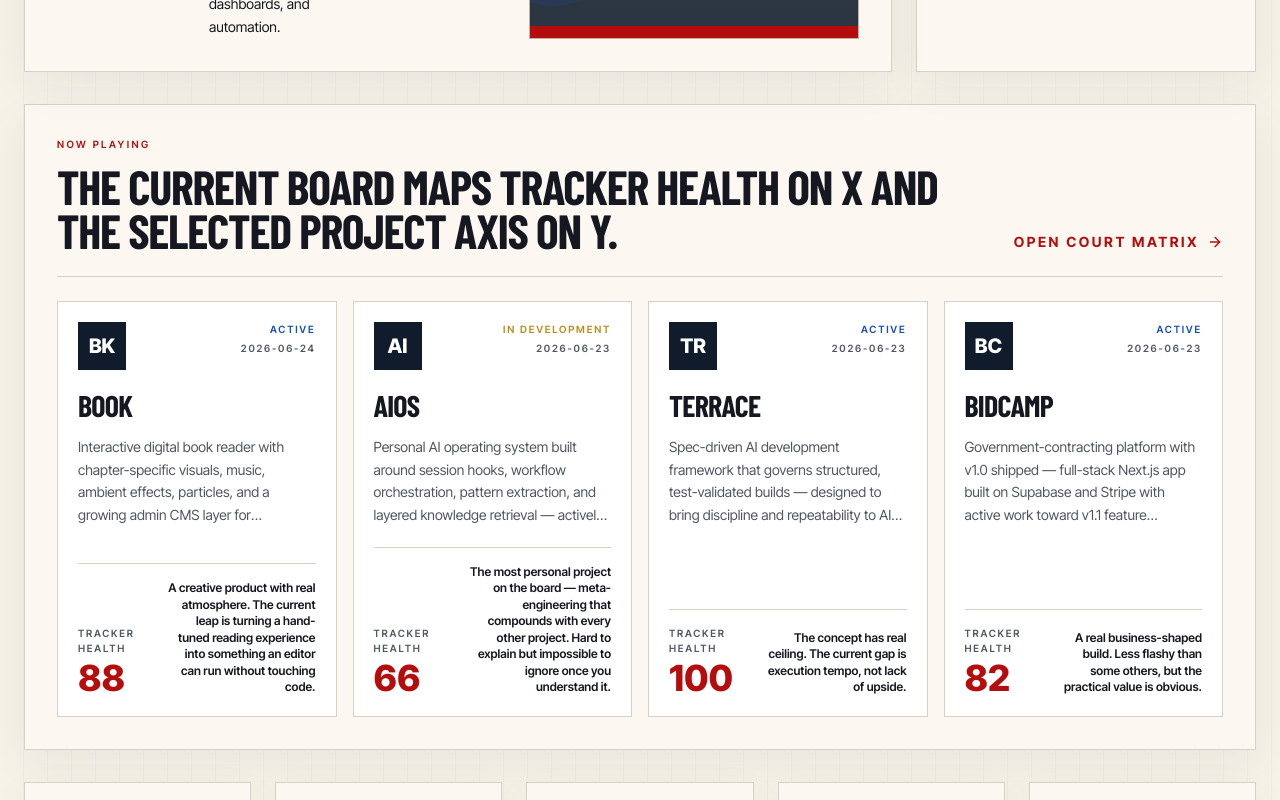
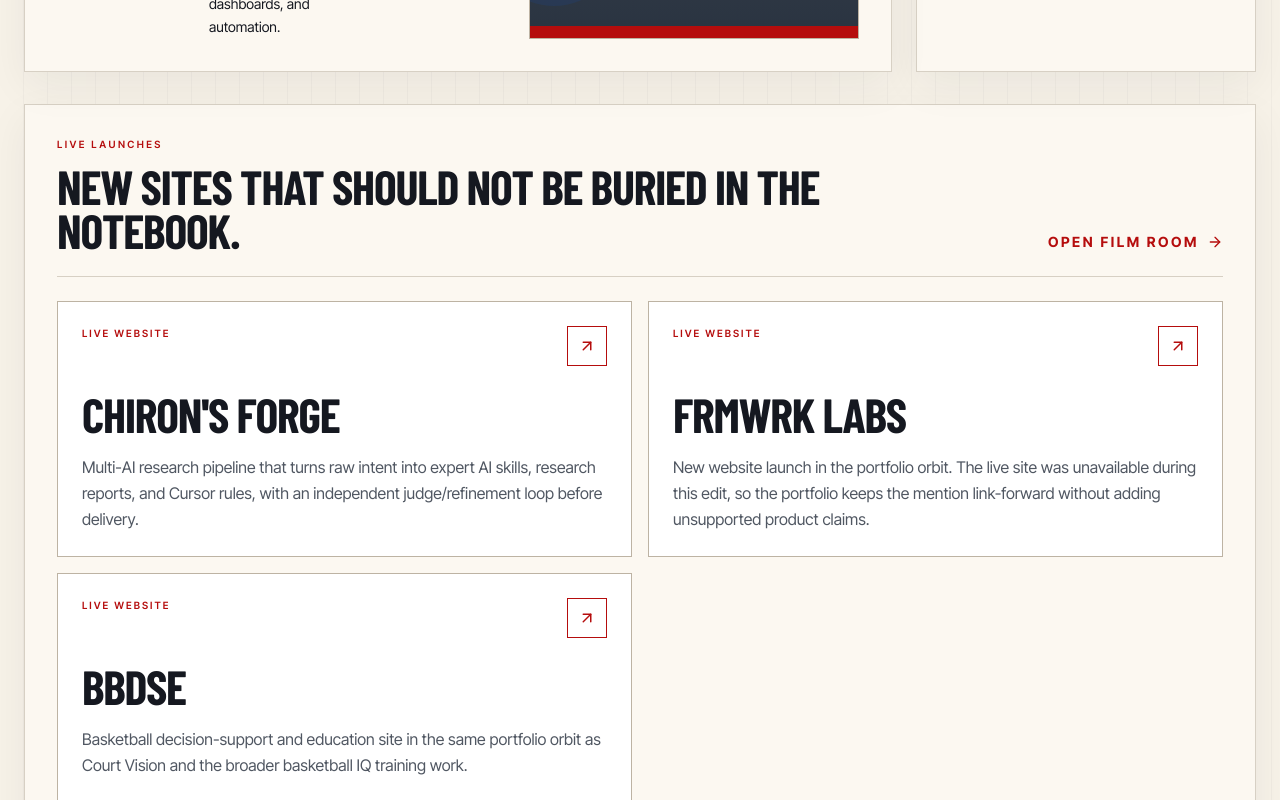
Before and after one commit to jakyeamos/portfolio, a React (Vite) app: page / in a window 1280 px wide. Shown: the part 1740-2540 px from the top of the page. Built offline with nearby package versions, Linux system fonts and the light colour scheme; grey boxes are pictures that could not be loaded; a web font is replaced by a local one.

Commit message:
Surface live launches and simplify court markers

```diff
--- a/src/content/currentProjects.ts
+++ b/src/content/currentProjects.ts
@@ -48,10 +48,10 @@ export const CURRENT_PROJECTS: readonly CurrentProject[] = [
     summary:
       'Full-stack music social platform in active development — covering discovery, ratings, feeds, market surfaces, clubs, and a shared web/mobile codebase in a TypeScript monorepo.',
     trackerComment:
-      'Run `pnpm clerk:doctor` again after `clerk auth login` and `clerk link`, then close the polymorphic `ExternalId` persistence gap and rerun the repo-level quality ladder.',
+      'Close the Phase 116 artifact trail, then continue Phase 117 provider credentials, Phase 82 hosted rollout evidence, or Phase 119 mobile/TestFlight launch blockers.',
     trackerStatus: 'needs_attention',
-    trackerScore: 79,
-    lastUpdated: '2026-06-12',
+    trackerScore: 78,
+    lastUpdated: '2026-06-25',
     tags: ['music', 'social', 'monorepo', 'tRPC', 'Prisma'],
     grades: { impact: 9, difficulty: 9, ambition: 10, creativity: 8 },
     scoutTake:
@@ -64,10 +64,10 @@ export const CURRENT_PROJECTS: readonly CurrentProject[] = [
     summary:
       'Personal AI operating system built around session hooks, workflow orchestration, pattern extraction, and layered knowledge retrieval — actively used as the backbone of daily engineering operations.',
     trackerComment:
-      'Triage the 18 full-suite Python test failures and stale repo-wide Ruff/BasedPyright baselines before claiming repo-level quality green.',
+      'Use the smoke-verified `aios tmcp review-plan` workflow on the full Soundscape visual-polish evidence set, then triage the remaining Ruff format/check and BasedPyright baseline failures.',
     trackerStatus: 'needs_attention',
-    trackerScore: 66,
-    lastUpdated: '2026-06-23',
+    trackerScore: 72,
+    lastUpdated: '2026-06-25',
     tags: ['Python', 'shell', 'SQLite', 'automation', 'AI-tooling'],
     grades: { impact: 8, difficulty: 7, ambition: 9, creativity: 9 },
     scoutTake:
--- a/src/content/portfolioContent.ts
+++ b/src/content/portfolioContent.ts
@@ -423,6 +423,12 @@ export const WEBSITE_LAUNCHES: readonly WebsiteLaunch[] = [
     href: 'https://www.frmwrklabs.com/',
     copy: 'New website launch in the portfolio orbit. The live site was unavailable during this edit, so the portfolio keeps the mention link-forward without adding unsupported product claims.',
   },
+  {
+    label: 'Live website',
+    title: 'BBDSE',
+    href: 'https://bbdse.vercel.app/',
+    copy: 'Basketball decision-support and education site in the same portfolio orbit as Court Vision and the broader basketball IQ training work.',
+  },
 ] as const;
 
 export const MISSING_PROJECT_PACKETS = [
--- a/src/pages/Blog.tsx
+++ b/src/pages/Blog.tsx
@@ -113,17 +113,29 @@ export default function Blog(): ReactElement {
 
             <section className="border border-[color:var(--color-line-strong)] bg-[color:var(--color-surface-muted)] p-6">
               <div className="section-kicker">Related Launches</div>
-              <div className="mt-5 grid gap-3">
+              <div className="mt-5 grid gap-4">
                 {WEBSITE_LAUNCHES.map((site) => (
                   <a
                     key={site.href}
                     href={site.href}
                     target="_blank"
                     rel="noreferrer"
-                    className="group flex items-center justify-between gap-4 border border-[color:var(--color-line)] bg-white px-4 py-4 text-sm font-bold uppercase tracking-[0.14em] text-[color:var(--color-ink)] hover:border-[color:var(--color-primary)] hover:text-[color:var(--color-primary)]"
+                    className="group flex min-h-32 items-start justify-between gap-4 border border-[color:var(--color-line-strong)] bg-white p-5 text-[color:var(--color-ink)] shadow-[0_10px_24px_rgba(16,28,44,0.05)] hover:border-[color:var(--color-primary)] hover:shadow-[0_14px_32px_rgba(181,13,13,0.1)]"
                   >
-                    {site.title}
-                    <ArrowRight size={15} />
+                    <span>
+                      <span className="block text-[10px] font-semibold uppercase tracking-[0.2em] text-[color:var(--color-primary)]">
+                        {site.label}
+                      </span>
+                      <span className="mt-3 block text-3xl font-black uppercase leading-none tracking-tight text-[color:var(--color-ink)] group-hover:text-[color:var(--color-primary)]">
+                        {site.title}
+                      </span>
+                      <span className="mt-3 block text-sm font-medium leading-relaxed normal-case tracking-normal text-[color:var(--color-ink-soft)]">
+                        {site.copy}
+                      </span>
+                    </span>
+                    <span className="mt-1 flex size-9 shrink-0 items-center justify-center border border-[color:var(--color-primary)] text-[color:var(--color-primary)] group-hover:bg-[color:var(--color-primary)] group-hover:text-white">
+                      <ArrowRight size={18} />
+                    </span>
                   </a>
                 ))}
               </div>
--- a/src/pages/CurrentProjects.tsx
+++ b/src/pages/CurrentProjects.tsx
@@ -26,6 +26,7 @@ import {
 
 const AXES: readonly ProjectAxis[] = ['impact', 'difficulty', 'ambition', 'creativity'] as const;
 const ALL_PROJECTS: readonly CurrentProject[] = [...CURRENT_PROJECTS, ...CLOSED_PROJECTS] as const;
+const COURT_MARKER_SIZE = 9;
 
 type CourtPoint = {
   left: number;
@@ -1113,10 +1114,6 @@ function normalizeCourtPoints(points: readonly CourtPoint[]): CourtPoint[] {
   }));
 }
 
-function markerSizeForProject(project: CurrentProject): number {
-  return 14 + project.grades.ambition;
-}
-
 function getThreePointArcTop(left: number): number {
   const arcX = clamp(left, 7, 93);
   const dx = arcX - 50;
@@ -1214,7 +1211,7 @@ function buildCourtLayout(projects: readonly CurrentProject[], axis: ProjectAxis
   const normalizedPoints = normalizeCourtPoints(rawPoints);
   const points = projects.map((project, index) => ({
     project,
-    markerSize: markerSizeForProject(project),
+    markerSize: COURT_MARKER_SIZE,
     ...normalizedPoints[index],
   }));
 
@@ -1742,8 +1739,6 @@ export default function CurrentProjects(): ReactElement {
 
                   {/* Shot markers */}
                   {courtLayout.map(({ project, markerSize, point, position }) => {
-                    const alpha = 0.38 + (project.trackerScore / 100) * 0.52;
-                    const markerRgb = getStatusRgb(project.trackerStatus);
                     const isSelected = selectedProject?.slug === project.slug;
                     const isHovered = hoveredSlug === project.slug;
 
@@ -1793,15 +1788,7 @@ export default function CurrentProjects(): ReactElement {
                         <motion.button
                           type="button"
                           aria-label={`${project.title} — click for details`}
-                          className="flex items-center justify-center rounded-full border border-white/80 text-[7px] font-black uppercase leading-none text-white"
-                          style={{
-                            height: `${markerSize}px`,
-                            width: `${markerSize}px`,
-                            backgroundColor: `rgba(${markerRgb},${alpha})`,
-                            boxShadow: isSelected
-                              ? `0 0 0 2px rgba(${markerRgb},0.55), 0 4px 12px rgba(16,28,44,0.22)`
-                              : '0 2px 8px rgba(16,28,44,0.18)',
-                          }}
+                          className="flex h-6 w-6 items-center justify-center rounded-full bg-transparent p-0"
                           animate={{ scale: isSelected ? 1.25 : 1 }}
                           whileHover={{ scale: 1.5 }}
                           transition={{ duration: 0.15 }}
@@ -1817,7 +1804,16 @@ export default function CurrentProjects(): ReactElement {
                           onMouseEnter={() => setHoveredSlug(project.slug)}
                           onMouseLeave={() => setHoveredSlug(null)}
                         >
-                          {project.shortCode}
+                          <span
+                            className="block rounded-full border border-white/90 bg-[color:var(--color-primary)]"
+                            style={{
+                              height: `${markerSize}px`,
+                              width: `${markerSize}px`,
+                              boxShadow: isSelected
+                                ? '0 0 0 2px rgba(181,13,13,0.55), 0 4px 12px rgba(16,28,44,0.22)'
+                                : '0 2px 8px rgba(16,28,44,0.18)',
+                            }}
+                          />
                         </motion.button>
                       </div>
                     );
--- a/src/pages/Home.tsx
+++ b/src/pages/Home.tsx
@@ -1,5 +1,5 @@
 import type { ReactElement } from 'react';
-import { ArrowRight, Radio } from 'lucide-react';
+import { ArrowRight, ArrowUpRight, Radio } from 'lucide-react';
 import { Link } from 'react-router-dom';
 import EditorialPoster from '@/components/EditorialPoster';
 import { PORTFOLIO_ASSETS } from '@/content/portfolioAssets';
@@ -14,6 +14,7 @@ import {
   QUICK_LINKS,
   SITE_META,
   TOP_HEADLINES,
+  WEBSITE_LAUNCHES,
 } from '@/content/portfolioContent';
 
 const NOW_PLAYING_PROJECTS = [...CURRENT_PROJECTS]
@@ -198,6 +199,50 @@ export default function Home(): ReactElement {
       <section className="mt-8 editorial-card p-6 md:p-8">
         <div className="flex flex-col gap-5 border-b border-[color:var(--color-line)] pb-6 md:flex-row md:items-end md:justify-between">
           <div>
+            <div className="section-kicker">Live Launches</div>
+            <h2 className="mt-3 max-w-4xl text-4xl font-black uppercase leading-[0.92] tracking-tight text-[color:var(--color-ink)] md:text-5xl">
+              New sites that should not be buried in the notebook.
+            </h2>
+          </div>
+          <Link className="report-link shrink-0" to="/film-room">
+            Open film room
+            <ArrowRight size={16} />
+          </Link>
+        </div>
+
+        <div className="mt-6 grid gap-4 lg:grid-cols-2">
+          {WEBSITE_LAUNCHES.map((site) => (
+            <a
+              key={site.href}
+              href={site.href}
+              target="_blank"
+              rel="noreferrer"
+              className="group flex min-h-48 flex-col justify-between border border-[color:var(--color-line-strong)] bg-white p-6 hover:-translate-y-1 hover:border-[color:var(--color-primary)] hover:shadow-[0_18px_36px_rgba(16,28,44,0.08)]"
+            >
+              <div className="flex items-start justify-between gap-4">
+                <div className="text-[10px] font-semibold uppercase tracking-[0.2em] text-[color:var(--color-primary)]">
+                  {site.label}
+                </div>
+                <span className="flex size-10 shrink-0 items-center justify-center border border-[color:var(--color-primary)] text-[color:var(--color-primary)] group-hover:bg-[color:var(--color-primary)] group-hover:text-white">
+                  <ArrowUpRight size={18} />
+                </span>
+              </div>
+              <div>
+                <h3 className="mt-6 text-4xl font-black uppercase leading-none tracking-tight text-[color:var(--color-ink)] transition group-hover:text-[color:var(--color-primary)] md:text-5xl">
+                  {site.title}
+                </h3>
+                <p className="mt-4 max-w-2xl text-base leading-relaxed text-[color:var(--color-ink-soft)]">
+                  {site.copy}
+                </p>
+              </div>
+            </a>
+          ))}
+        </div>
+      </section>
+
+      <section className="mt-8 editorial-card p-6 md:p-8">
+        <div className="flex flex-col gap-5 border-b border-[color:var(--color-line)] pb-6 md:flex-row md:items-end md:justify-between">
+          <div>
             <div className="section-kicker">Now Playing</div>
             <h2 className="mt-3 max-w-4xl text-4xl font-black uppercase leading-[0.92] tracking-tight text-[color:var(--color-ink)] md:text-5xl">
               The current board maps tracker health on X and the selected project axis on Y.
--- a/src/pages/ImpactReport.tsx
+++ b/src/pages/ImpactReport.tsx
@@ -101,7 +101,7 @@ export default function ImpactReport(): ReactElement {
           </div>
         </section>
 
-        <section className="mt-8 grid gap-6 xl:grid-cols-[300px_minmax(0,1fr)]">
+        <section className="mt-8 grid items-start gap-6 xl:grid-cols-[300px_minmax(0,1fr)]">
           <EditorialPoster
             kicker={activeCase.kicker}
             title={activeCase.title}
@@ -150,7 +150,7 @@ export default function ImpactReport(): ReactElement {
           </article>
         </section>
 
-        <section className="mt-8 grid gap-6 xl:grid-cols-[minmax(0,1.05fr)_360px]">
+        <section className="mt-8 grid items-start gap-6 xl:grid-cols-[minmax(0,1.05fr)_360px]">
           <article className="editorial-card p-6 md:p-8">
             <div className="flex flex-col gap-4 lg:flex-row lg:items-center lg:justify-between">
               <div>
--- a/src/pages/PlayerComps.tsx
+++ b/src/pages/PlayerComps.tsx
@@ -34,11 +34,11 @@ export default function PlayerComps(): ReactElement {
           </div>
         </section>
 
-        <section className="mt-8 grid gap-6 xl:grid-cols-2">
+        <section className="mt-8 grid items-start gap-6 xl:grid-cols-2">
           {PLAYER_COMPS.map((comp) => (
             <article key={comp.player} className="editorial-card overflow-hidden">
-              <div className="grid h-full md:grid-cols-[220px_minmax(0,1fr)]">
-                <div className="relative min-h-[320px] overflow-hidden border-b border-[color:var(--color-line)] bg-[linear-gradient(180deg,#fff8ed_0%,#f5eee2_100%)] md:border-b-0 md:border-r">
+              <div className="grid md:grid-cols-[220px_minmax(0,1fr)] md:items-start">
+                <div className="relative h-[360px] overflow-hidden border-b border-[color:var(--color-line)] bg-[linear-gradient(180deg,#fff8ed_0%,#f5eee2_100%)] md:h-[420px] md:border-b-0 md:border-r">
                   <div className="absolute inset-x-0 top-0 h-20 bg-[linear-gradient(180deg,rgba(181,13,13,0.1)_0%,rgba(181,13,13,0)_100%)]" />
                   <img
                     src={comp.media.imageSrc}
```
Also changed, not shown: .tracker/PROJECT_TRUTH.md.
